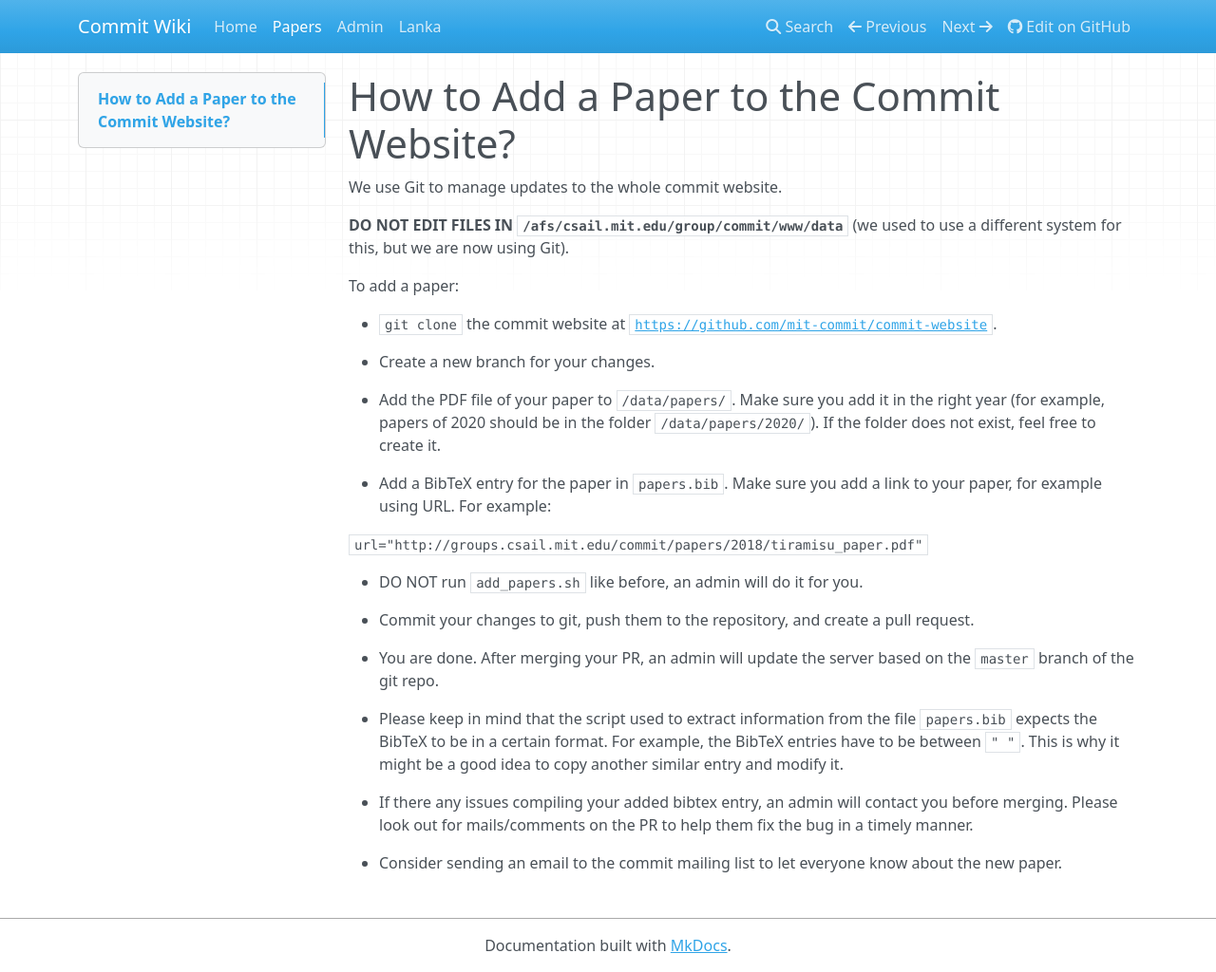
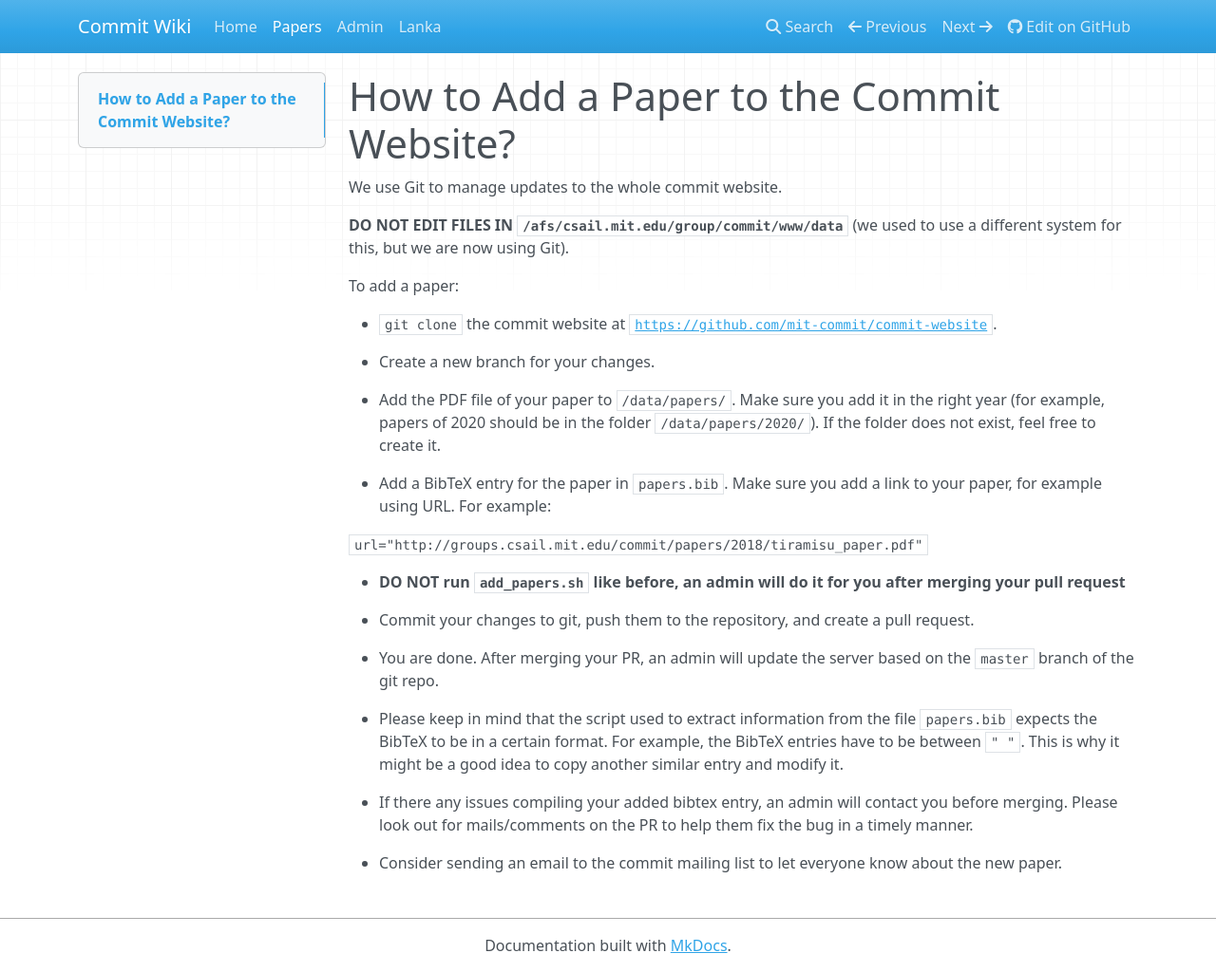
Before and after one commit to mit-commit/commit-wiki, an MkDocs documentation site: the page built from docs/papers.md, in a window 1280 px wide and 1024 px high. Shown: the whole window at 95% size. Built offline with MkDocs 1.6.1, drawn with Linux system fonts in a browser that asks for light colours; nearby versions of some CDN libraries.

Commit message:
Update papers.md

```diff
--- a/docs/papers.md
+++ b/docs/papers.md
@@ -16,7 +16,7 @@ To add a paper:
 
   `url="http://groups.csail.mit.edu/commit/papers/2018/tiramisu_paper.pdf"`
 
-- DO NOT run `add_papers.sh` like before, an admin will do it for you.
+- **DO NOT run `add_papers.sh` like before, an admin will do it for you after merging your pull request**
 
 - Commit your changes to git, push them to the repository, and create a pull request.
 
```
